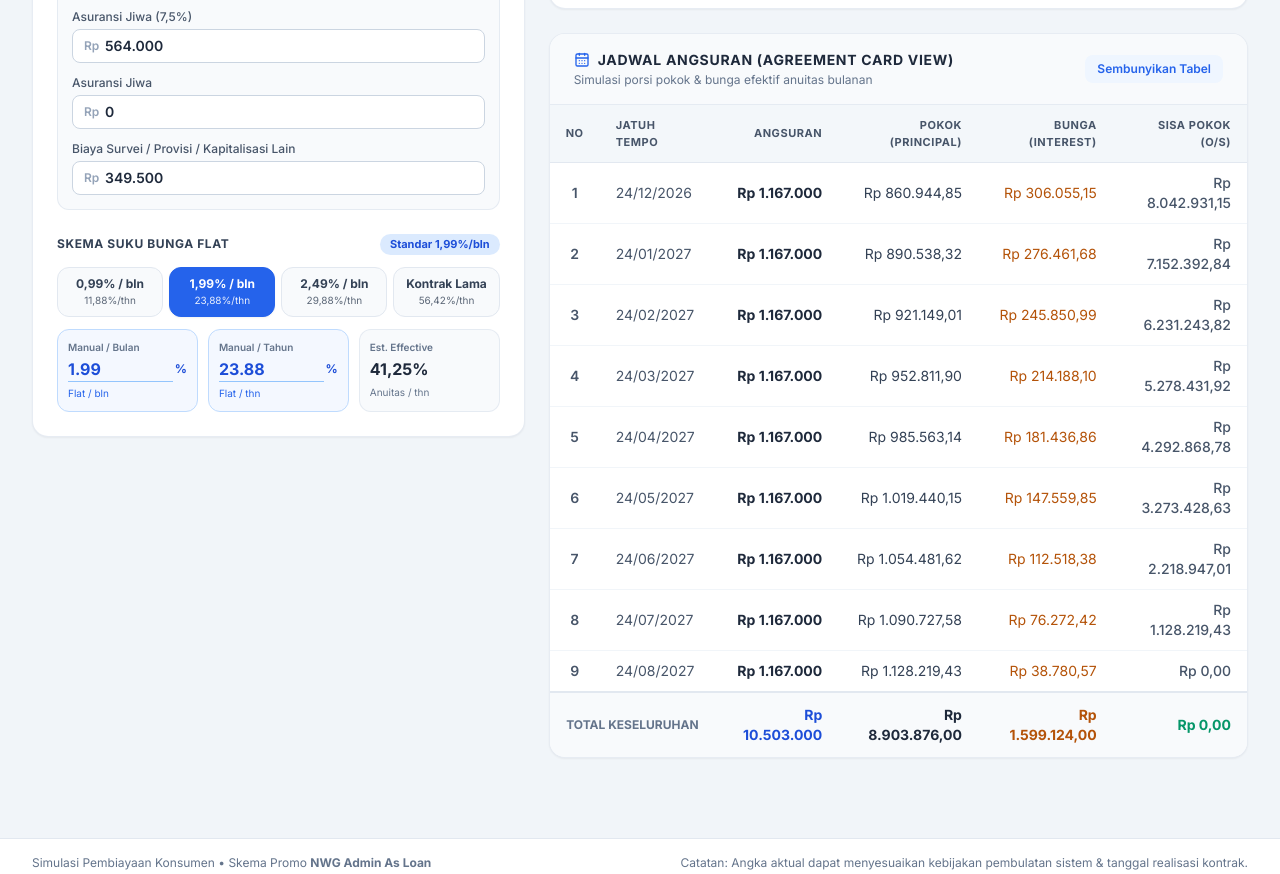
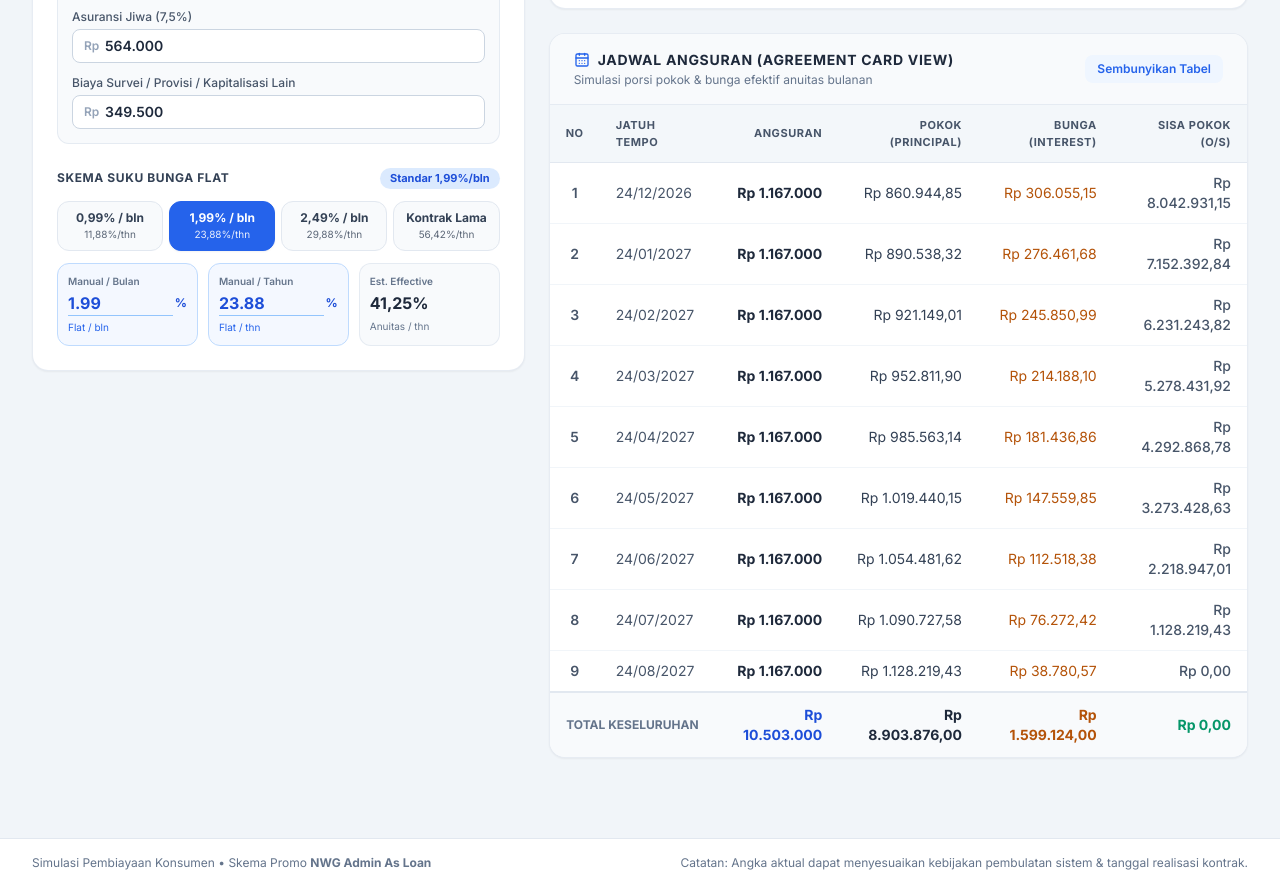
Before and after one commit to praskp-oss/Kalkulator, a plain HTML site: page index.html in a window 1280 px wide. Shown: the part 984-1858 px from the top of the page. Drawn offline with nearby package versions, Linux system fonts and the light colour scheme.

Commit message:
Update index.html

```diff
--- a/index.html
+++ b/index.html
@@ -263,17 +263,6 @@
                                     <div class="relative">
                                         <span class="absolute inset-y-0 left-0 pl-3 flex items-center text-slate-400 text-xs font-semibold">Rp</span>
                                         <input type="text" id="input-asuransi-jiwa" value="564.000" oninput="handleDecimalCurrencyInput(this); calculateInstallment();" class="w-full pl-8 pr-3 py-1.5 bg-white border border-slate-300 rounded-lg text-slate-800 font-semibold text-sm focus:ring-2 focus:ring-blue-500 outline-none">
-                                    </div>
-                                </div>
-
-                                <!-- Asuransi Jiwa -->
-                                <div>
-                                    <div class="flex justify-between text-xs mb-1">
-                                        <label class="text-slate-600 font-medium">Asuransi Jiwa</label>
-                                    </div>
-                                    <div class="relative">
-                                        <span class="absolute inset-y-0 left-0 pl-3 flex items-center text-slate-400 text-xs font-semibold">Rp</span>
-                                        <input type="text" id="input-asuransi-jiwa" value="0" oninput="handleDecimalCurrencyInput(this); calculateInstallment();" class="w-full pl-8 pr-3 py-1.5 bg-white border border-slate-300 rounded-lg text-slate-800 font-semibold text-sm focus:ring-2 focus:ring-blue-500 outline-none">
                                     </div>
                                 </div>
 
```
